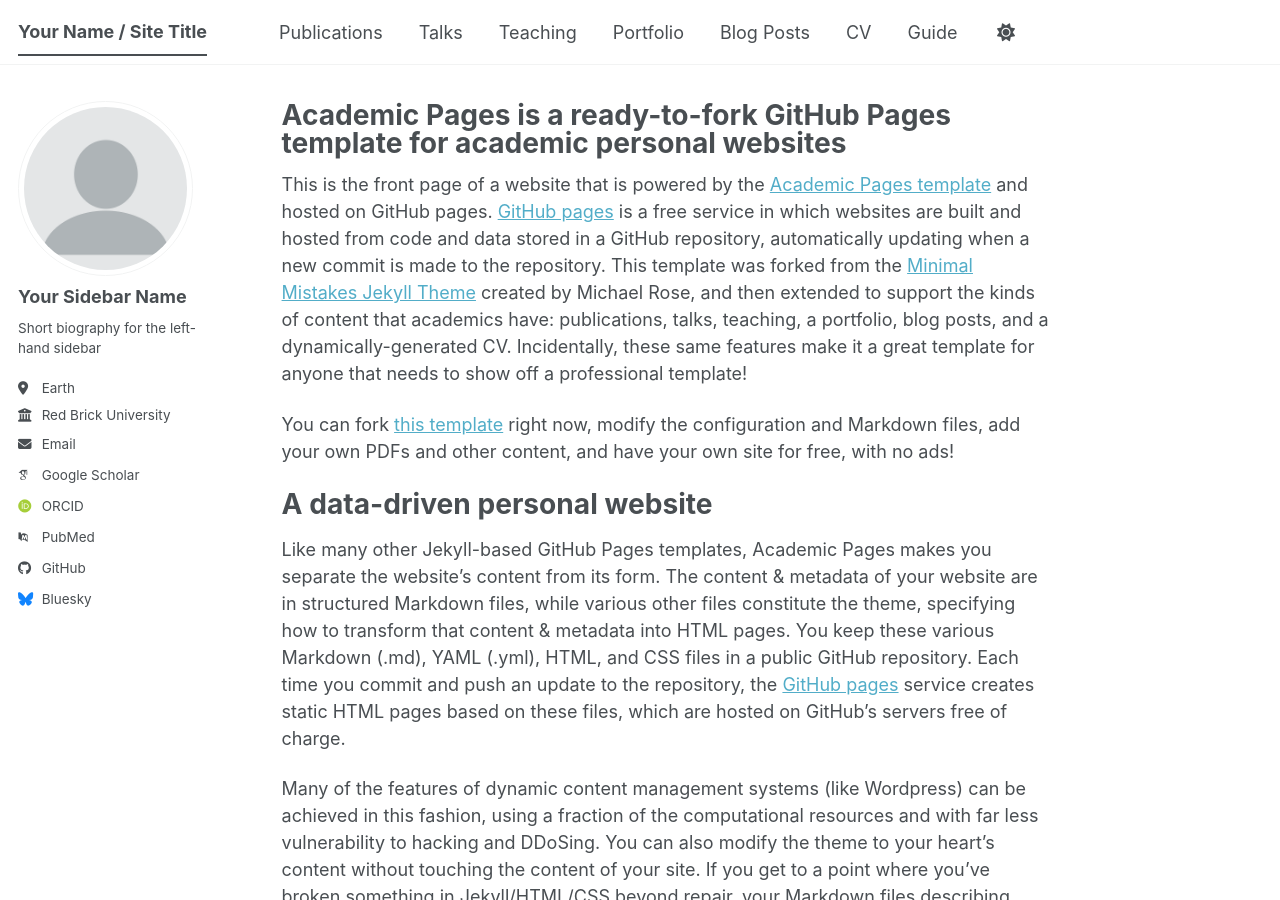
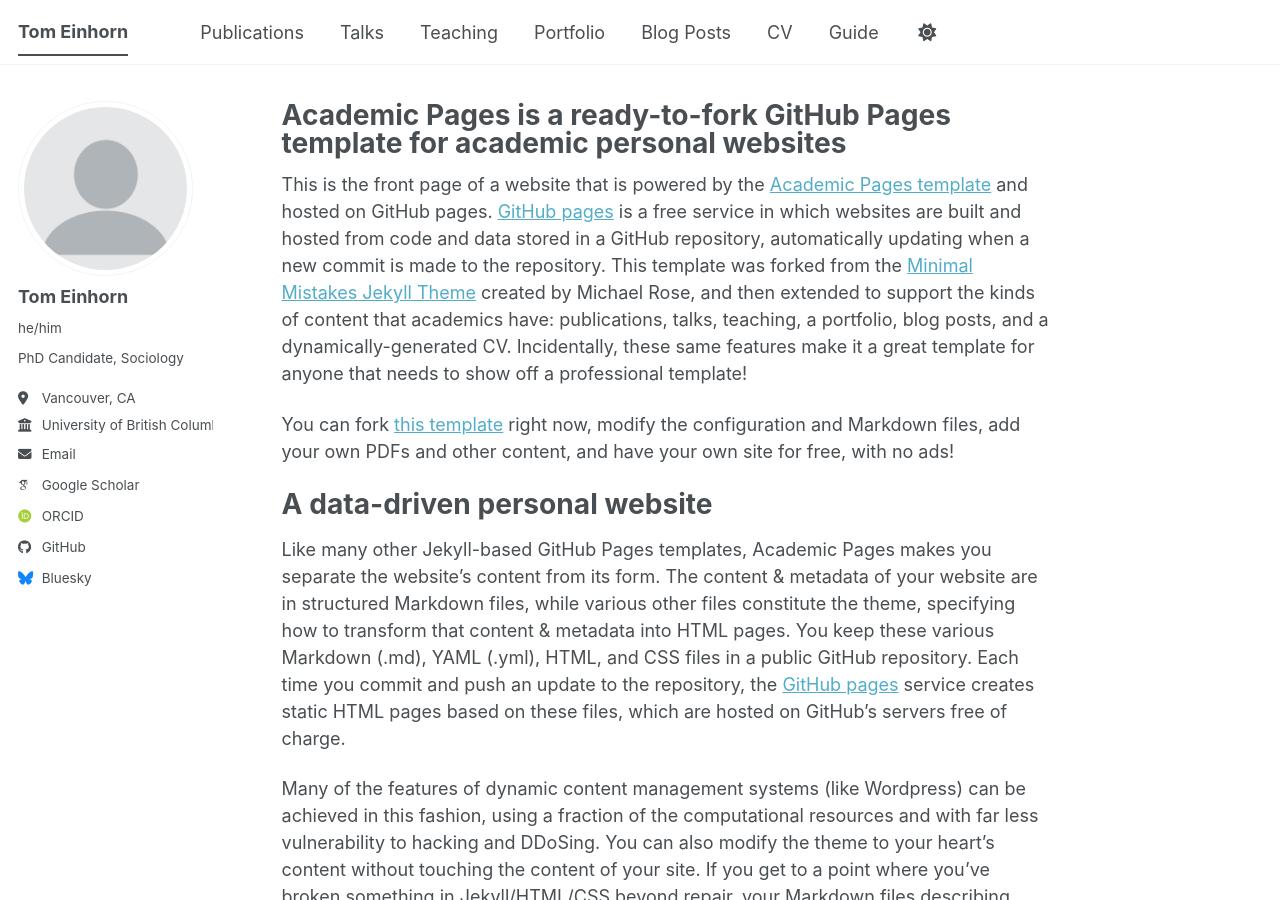
Before and after one commit to TomEinhorn/tomeinhorn.github.io, a Jekyll site: the page built from _pages/about.md, in a window 1280 px wide and 900 px high. Built offline with Jekyll 4.4.1, drawn with Linux system fonts in a browser that asks for light colours; some web fonts are replaced; a script bundle is joined from its source files by our own code; library files that are not in the unit come from our copies.

Commit message:
Update _config.yml

```diff
--- a/_config.yml
+++ b/_config.yml
@@ -9,12 +9,11 @@
 # Basic Site Settings
 locale                   : "en-US"
 site_theme               : "default" # The available themes options are "default", "air", "sunrise", "mint", "dirt" and "contrast"
-title                    : "Your Name / Site Title"
+title                    : "Tom Einhorn"
 title_separator          : "-"
 name                     : &name "Your Name"
 description              : &description "Your Name's academic portfolio"   # Update this with a general description of your site, this is the default if not overridden by a page
-url                      : https://academicpages.github.io # The base hostname & protocol for your site e.g. "https://[your GitHub username].github.io",
-                                                           # or if you already have some other page hosted on Github then use "https://[your GitHub username].github.io/[Your Repo Name]"
+url                      : https://tomeinhorn.github.io
 baseurl                  : "" # the subpath of your site, e.g. "/blog"
 repository               : "academicpages/academicpages.github.io"
 
@@ -24,24 +23,24 @@
 author:
   # Biographic information
   avatar           : "profile.png"
-  name             : "Your Sidebar Name"
-  pronouns         : # example: "she/her"
-  bio              : "Short biography for the left-hand sidebar"
-  location         : "Earth"
-  employer         : "Red Brick University"
+  name             : "Tom Einhorn"
+  pronouns         : "he/him"
+  bio              : "PhD Candidate, Sociology"
+  location         : "Vancouver, CA"
+  employer         : "University of British Columbia"
   uri              : # URL
-  email            : "none@example.org"
+  email            : "tom.einhorn@ubc.ca"
 
   # Academic websites
   academia         : # URL
   arxiv            : # URL - Update with the correct link to your profile
-  googlescholar    : "https://scholar.google.com/citations?user=PS_CX0AAAAAJ"
+  googlescholar    : "https://scholar.google.com/citations?user=PRIgkT0AAAAJ"
   inspire-hep      : # URL
   impactstory      : # URL
-  orcid            : "https://orcid.org/yourorcidurl"
+  orcid            : "https://orcid.org/0000-0002-3666-2757"
   semantic         : # URL
   ssrn             : # URL
-  pubmed           : "https://www.ncbi.nlm.nih.gov/pubmed/?term=john+snow"
+  pubmed           : # URL
   researchgate     : # URL
   scopus           : # URL
   zotero           : # URL
```
